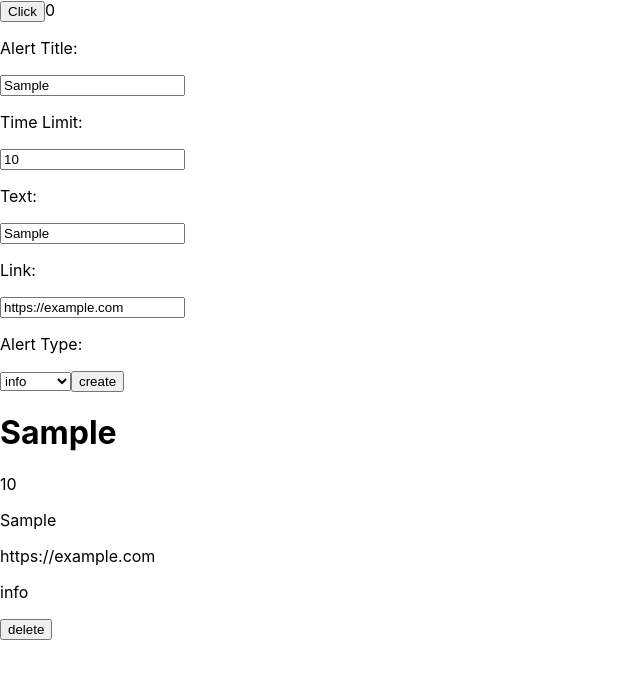
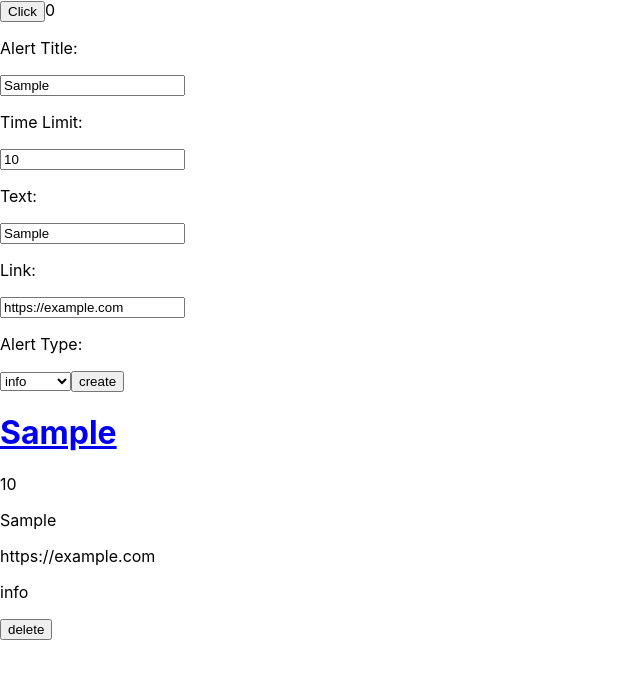
Before and after one commit to syedwshah/AlertTracker, a React (Create React App) app in the folder alert-tracker/: page / in a window 1280 px wide. Both pictures are taken after typing "Sample", "Sample", "https://example.com" into the empty fields and a click on the button "create". Shown: the top 678 px of the page, without its empty margins (0-640 px from the left). Built offline with nearby package versions, Linux system fonts and the light colour scheme.

Commit message:
Refactor of AlertComponent and AlertExample

```diff
--- /dev/null
+++ b/alert-tracker/src/components/AlertComponent.tsx
@@ -0,0 +1,23 @@
+import React from 'react';
+import { Alert} from '../types/alerts';
+
+const AlertComponent: React.FC<{alert: Alert}> = ({alert}) => {
+  return (
+    <>
+      {alert.link !== "" ?
+      <a href={alert.link} target="_blank" rel="noopener noreferrer">
+        <h1>{alert.alertTitle}</h1>
+      </a>
+      :
+      <h1>{alert.alertTitle}</h1>}
+
+      <p>{alert.timeLimit}</p>
+      <p>{alert.text}</p>
+      <p>{alert.link}</p>
+
+      <p>{alert.alertType}</p>
+    </>
+  )
+}
+
+export default AlertComponent;
--- a/alert-tracker/src/components/AlertExample.tsx
+++ b/alert-tracker/src/components/AlertExample.tsx
@@ -1,8 +1,9 @@
 import React, { useContext } from 'react';
 import { AlertContext } from '../contexts/AlertContext';
 import { Types } from '../reducers/alertManager';
+import AlertComponent from './AlertComponent';
 
-const Alerts = () => {
+const AlertExample = () => {
   const [form, setForm] = React.useState({
     timeLimit: 10,
     text: "",
@@ -105,12 +106,8 @@ const Alerts = () => {
 
           <div style={{marginTop: 20}}>
             {state.alerts.map(alert => (
-              <div>
-                <h1>{alert.alertTitle}</h1>
-                <p>{alert.timeLimit}</p>
-                <p>{alert.text}</p>
-                <p>{alert.link}</p>
-                <p>{alert.alertType}</p>
+              <div key={alert.id}>
+                <AlertComponent alert={alert}/>
                 <button onClick={() => deleteAlert(alert.id)}>delete</button>
               </div>
             ))}
@@ -120,4 +117,4 @@ const Alerts = () => {
   )
 }
 
-export default Alerts
+export default AlertExample
```
